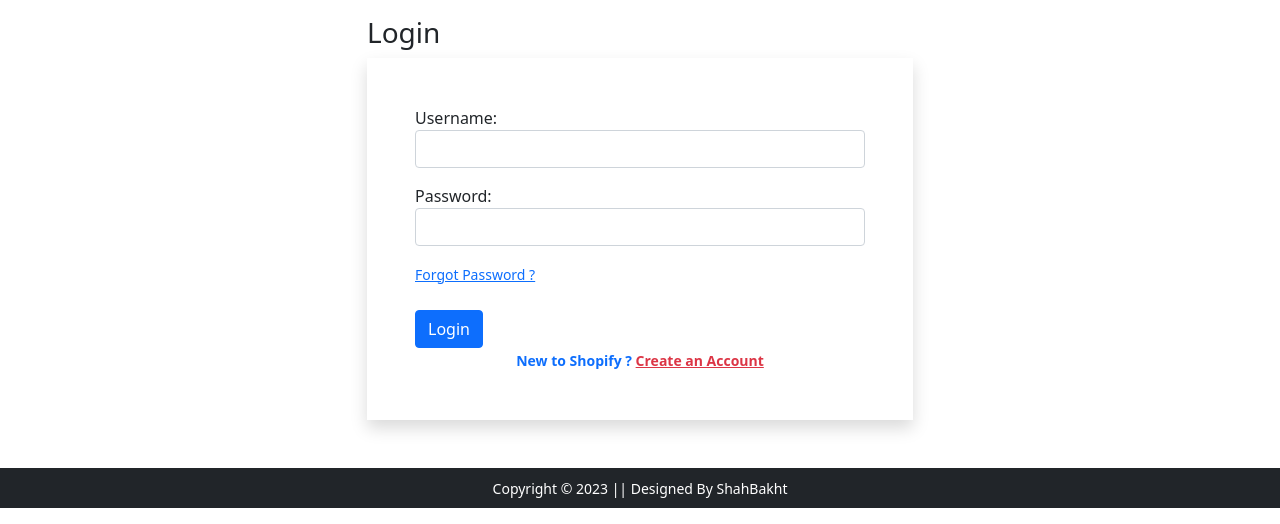
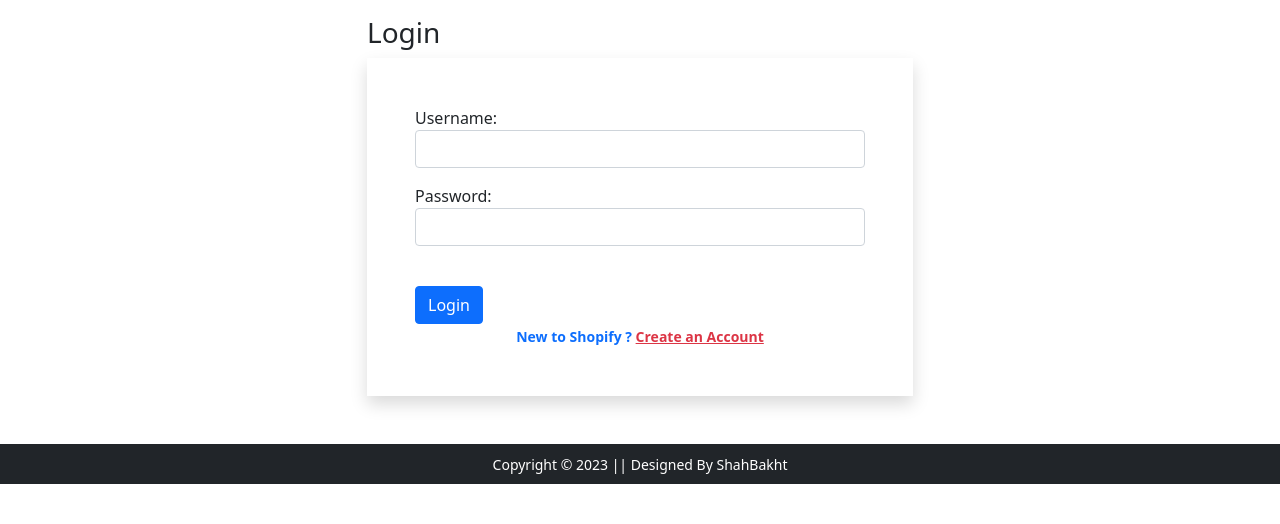
Before and after one commit to shahbakhat/shopify, a Django app: page /login in a window 1280 px wide. Shown: the part 56-580 px from the top of the page. Run offline with Django 4.2, Linux system fonts and the light colour scheme; some libraries are stand-ins or nearby versions.

Commit message:
Fix a minor bug

```diff
--- a/main/templates/main/login.html
+++ b/main/templates/main/login.html
@@ -25,7 +25,6 @@
         <small class="text-danger">{{ fm.errors|striptags }}</small>
       </div>
     {% endfor %}
-    <small><a href="#">Forgot Password ?</a></small> <br>
     <input type="submit" class="btn btn-primary mt-4" value="Login">
     <br>
     <div class="text-center text-primary fw-bold">
```
